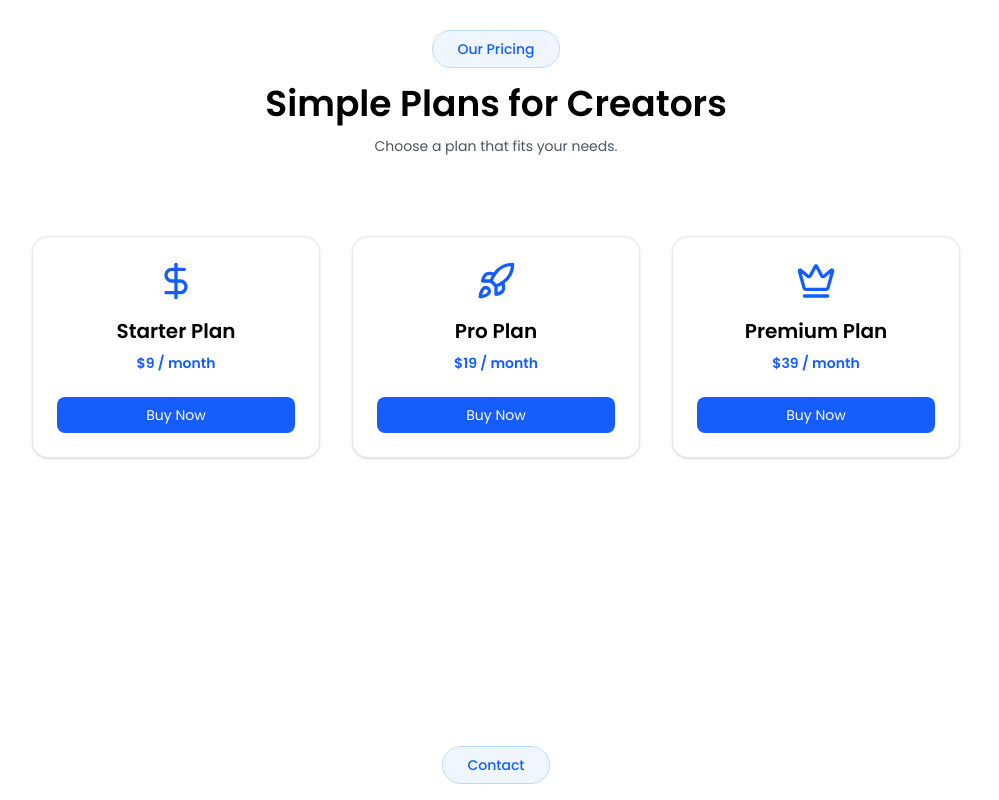
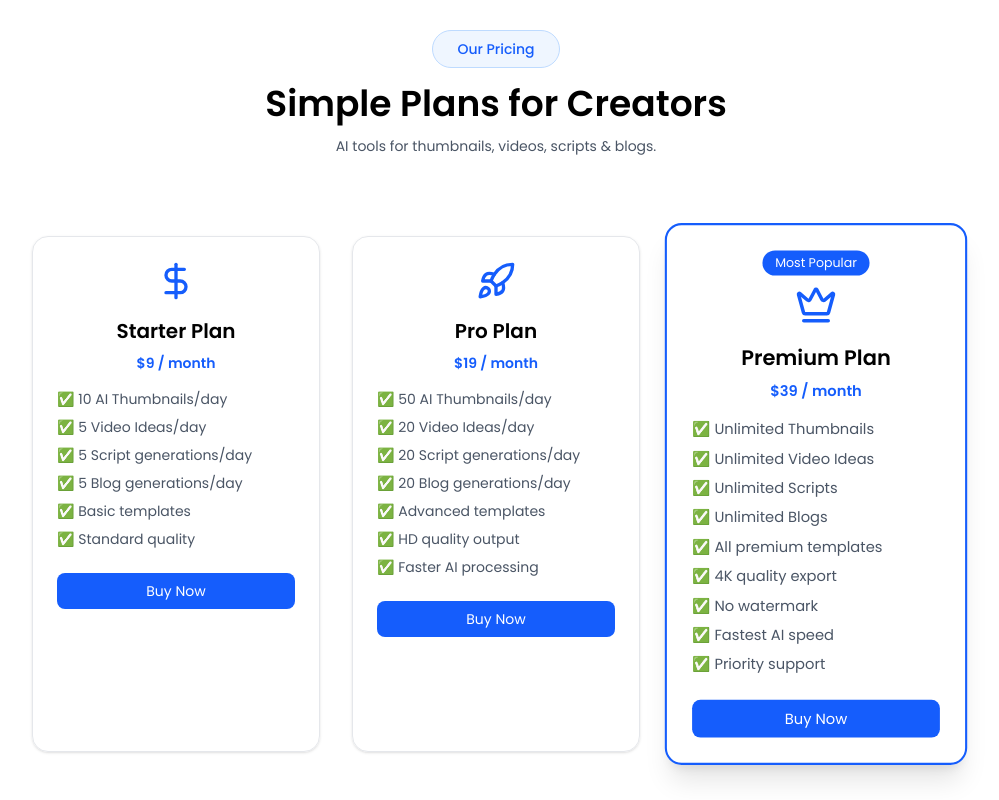
Before and after one commit to 0-Vikash-03/ai-saas-project, a React (Vite) app in the folder thumblify_fullstack/client/: page / in a window 1280 px wide. Shown: the part 3940-4740 px from the top of the page, without its empty margins (144-1143 px from the left). Built offline with nearby package versions, Linux system fonts and the light colour scheme; no server answers.

Commit message:
fix payment route

```diff
--- a/thumblify_fullstack/client/src/sections/PricingSection.tsx
+++ b/thumblify_fullstack/client/src/sections/PricingSection.tsx
@@ -14,21 +14,49 @@ export default function PricingSection() {
         {
             icon: DollarSignIcon,
             title: "Starter Plan",
-            price: 9
+            price: 9,
+            features: [
+                "10 AI Thumbnails/day",
+                "5 Video Ideas/day",
+                "5 Script generations/day",
+                "5 Blog generations/day",
+                "Basic templates",
+                "Standard quality"
+            ]
         },
         {
             icon: RocketIcon,
             title: "Pro Plan",
-            price: 19
+            price: 19,
+            features: [
+                "50 AI Thumbnails/day",
+                "20 Video Ideas/day",
+                "20 Script generations/day",
+                "20 Blog generations/day",
+                "Advanced templates",
+                "HD quality output",
+                "Faster AI processing"
+            ]
         },
         {
             icon: CrownIcon,
             title: "Premium Plan",
-            price: 39
+            price: 39,
+            features: [
+                "Unlimited Thumbnails",
+                "Unlimited Video Ideas",
+                "Unlimited Scripts",
+                "Unlimited Blogs",
+                "All premium templates",
+                "4K quality export",
+                "No watermark",
+                "Fastest AI speed",
+                "Priority support"
+            ],
+            popular: true
         }
     ];
 
-    // ✅ Dummy Payment Function
     const handlePayment = async (plan: any) => {
         alert(`Processing payment for ${plan.title}...`);
 
@@ -45,9 +73,7 @@ export default function PricingSection() {
                 })
             });
 
-            if (!res.ok) {
-                throw new Error("Request failed");
-            }
+            if (!res.ok) throw new Error("Request failed");
 
             const data = await res.json();
 
@@ -56,7 +82,6 @@ export default function PricingSection() {
                 localStorage.setItem("txnId", data.transactionId);
 
                 alert(`✅ Payment Successful!\nPlan: ${plan.title}`);
-
                 window.location.href = "/";
             } else {
                 alert("❌ Payment Failed!");
@@ -69,15 +94,12 @@ export default function PricingSection() {
     };
 
     return (
-        <div
-            id="pricing-info"
-            className="px-4 md:px-16 lg:px-24 xl:px-32 py-24 bg-white"
-        >
+        <div className="px-4 md:px-16 lg:px-24 xl:px-32 py-24 bg-white">
 
             <SectionTitle
                 text1="Our Pricing"
                 text2="Simple Plans for Creators"
-                text3="Choose a plan that fits your needs."
+                text3="AI tools for thumbnails, videos, scripts & blogs."
             />
 
             <div className="flex flex-wrap justify-center gap-8 mt-20">
@@ -91,19 +113,26 @@ export default function PricingSection() {
                             initial={{ y: 100, opacity: 0 }}
                             whileInView={{ y: 0, opacity: 1 }}
                             viewport={{ once: true }}
-                            transition={{
-                                delay: index * 0.2,
-                                type: "spring",
-                                stiffness: 200
-                            }}
-                            className="w-72 bg-white border border-gray-200 rounded-2xl p-6 text-center shadow-sm hover:shadow-lg hover:-translate-y-1 transition-all duration-300"
+                            transition={{ delay: index * 0.2 }}
+                            className={`w-72 p-6 text-center rounded-2xl transition-all duration-300
+                            ${item.popular
+                                ? "border-2 border-blue-600 shadow-xl scale-105"
+                                : "border border-gray-200 shadow-sm"
+                            }`}
                         >
+
+                            {/* Popular Tag */}
+                            {item.popular && (
+                                <p className="bg-blue-600 text-white text-xs px-3 py-1 rounded-full inline-block mb-2">
+                                    Most Popular
+                                </p>
+                            )}
 
                             <div className="flex justify-center mb-4">
                                 <Icon className="w-10 h-10 text-blue-600" />
                             </div>
 
-                            <h3 className="text-xl font-semibold text-black">
+                            <h3 className="text-xl font-semibold">
                                 {item.title}
                             </h3>
 
@@ -111,10 +140,16 @@ export default function PricingSection() {
                                 ${item.price} / month
                             </p>
 
-                            {/* ✅ PAYMENT BUTTON */}
+                            {/* ✅ FEATURES LIST */}
+                            <ul className="mt-4 text-sm text-gray-600 text-left space-y-2">
+                                {item.features.map((feature: string, i: number) => (
+                                    <li key={i}>✅ {feature}</li>
+                                ))}
+                            </ul>
+
                             <button
                                 onClick={() => handlePayment(item)}
-                                className="mt-6 w-full bg-blue-600 text-white py-2 rounded-lg hover:bg-blue-700 transition"
+                                className="mt-6 w-full bg-blue-600 text-white py-2 rounded-lg hover:bg-blue-700"
                             >
                                 Buy Now
                             </button>
```
